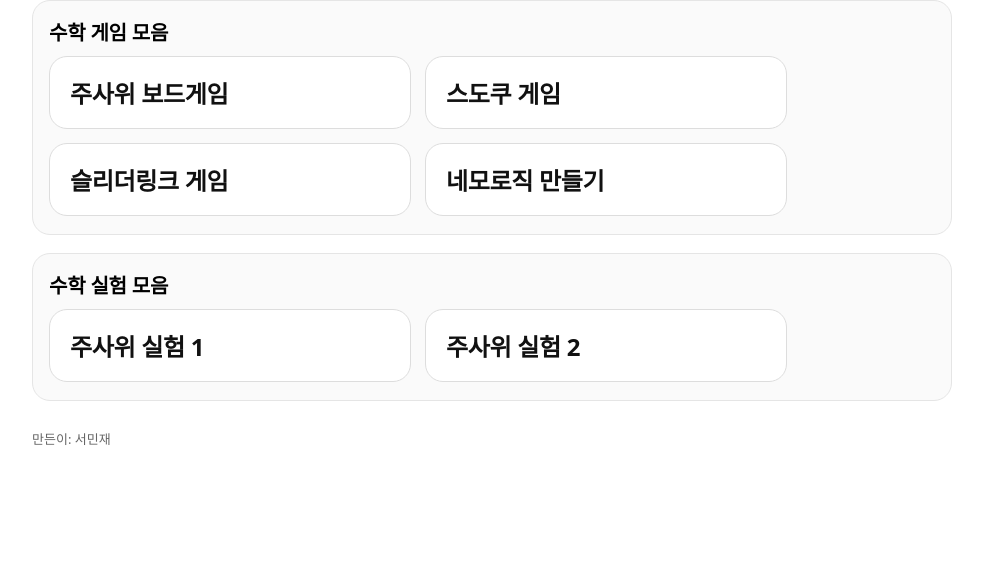
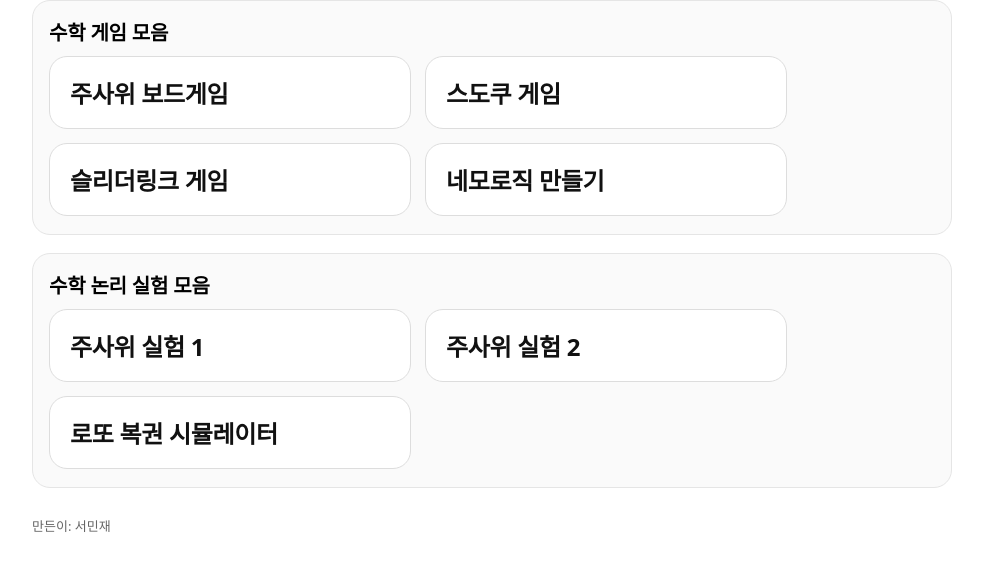
Before and after one commit to dssfdsf49-ship-it/mathgame, a plain HTML site: page index.html in a window 1280 px wide. Shown: the part 128-698 px from the top of the page, without its empty margins (148-1131 px from the left). Drawn offline with Linux system fonts and the light colour scheme.

Commit message:
Update index.html

```diff
--- a/index.html
+++ b/index.html
@@ -99,7 +99,7 @@
   </div>
 
   <div class="section">
-    <h2>수학 실험 모음</h2>
+    <h2>수학 논리 실험 모음</h2>
     <div class="grid">
       <a class="card" href="./dicesum/">
         <div class="t">주사위 실험 1</div>
@@ -108,6 +108,10 @@
       <a class="card" href="./dicesum2/">
         <div class="t">주사위 실험 2</div>
       </a>
+
+      <a class="card" href="./dicesum2/">
+        <div class="t">로또 복권 시뮬레이터</div>
+      </a>
     </div>
   </div>
 
```
